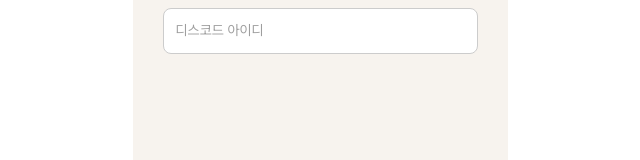
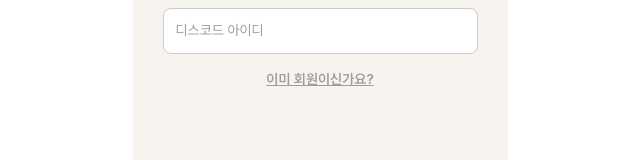
Before and after one commit to NafullNafull/Nafull-client, a React (Create React App) app: page /register in a window 1280 px wide. Shown: the part 326-486 px from the top of the page, without its empty margins (320-960 px from the left). Built offline with nearby package versions, Linux system fonts and the light colour scheme.

Commit message:
feat:  get statistics api interval 설정, html 헤더 수정

```diff
--- a/public/index.html
+++ b/public/index.html
@@ -1,5 +1,5 @@
 <!DOCTYPE html>
-<html lang="en">
+<html lang="ko">
   <head>
     <meta charset="utf-8" />
     <link rel="icon" href="%PUBLIC_URL%/favicon.ico" />
@@ -7,7 +7,7 @@
     <meta name="theme-color" content="#000000" />
     <meta
       name="description"
-      content="Web site created using create-react-app"
+      content="따뜻한 마음을 나풀에 실어 보내세요"
     />
     <link rel="apple-touch-icon" href="%PUBLIC_URL%/logo192.png" />
     <!--
@@ -24,7 +24,7 @@
       work correctly both with client-side routing and a non-root public URL.
       Learn how to configure a non-root public URL by running `npm run build`.
     -->
-    <title>React App</title>
+    <title>나풀 - 작은 날개짓으로 평화의 시작에 동참해봐요!</title>
   </head>
   <body>
     <noscript>You need to enable JavaScript to run this app.</noscript>
--- a/src/pages/HomePage.tsx
+++ b/src/pages/HomePage.tsx
@@ -12,13 +12,23 @@
 
 const HomePage: React.FC = () => {
   const { user } = useUser();
-  const [stat, setStat] = useState<statApi.Statistics>();
+  const [stat, setStat] = useState<statApi.Statistics>({
+    totalUserCount: 9,
+    totalButterflyEffectCount: 9,
+  });
+
   const naviagte = useNavigate();
 
   useEffect(() => {
     statApi.get().then((data) => {
       setStat(data);
     });
+
+    const interval = setInterval(() => {
+      statApi.get().then(setStat);
+    }, 1000);
+
+    return () => clearInterval(interval);
   }, []);
 
   const handleClickSend = () => {
@@ -43,15 +53,14 @@
         <div>
           <Subtitle2 color="gray_400">함께한 사람들</Subtitle2>
           <Title3>
-            {/* TODO */}
-            <span>{stat?.totalUserCount ?? '9'}</span>명
+            <span>{stat.totalUserCount}</span>명
           </Title3>
         </div>
         <div>
           <Subtitle2 color="gray_400">전파된 나비효과</Subtitle2>
           <Title3>
             {/* TODO */}
-            <span>{stat?.totalButterflyEffectCount ?? '9'}</span>회
+            <span>{stat.totalButterflyEffectCount}</span>회
           </Title3>
         </div>
       </StatContainer>
--- a/src/pages/RegisterPage.tsx
+++ b/src/pages/RegisterPage.tsx
@@ -8,6 +8,7 @@
 import { useNavigate } from 'react-router-dom';
 import { letterApi } from '../api';
 import MainLogo from '../components/Logo';
+import { Body1 } from '../components/Typography';
 
 const RegisterPage: React.FC = () => {
   const [loading, setLoading] = useState(false);
@@ -43,6 +44,11 @@
           errorMessage={errorMessage}
         />
       </StyledRegisterForm>
+      <LoginTextButton>
+        <Body1 color="gray_400" onClick={() => navigate('/login')}>
+          이미 회원이신가요?
+        </Body1>
+      </LoginTextButton>
       <FixedFooter>
         <CTAButton disabled={!input || loading} onClick={handleSubmit}>
           디스코드 인증받기
@@ -55,4 +61,14 @@
 const StyledRegisterForm = styled.div`
   margin-top: 240px;
 `;
+const LoginTextButton = styled.div`
+  margin-top: 16px;
+  text-align: center;
+
+  p {
+    text-decoration: underline;
+    cursor: pointer;
+  }
+`;
+
 export default RegisterPage;
```
Also changed, not shown: 1 other file (tests, documents, lock files or other folders).
